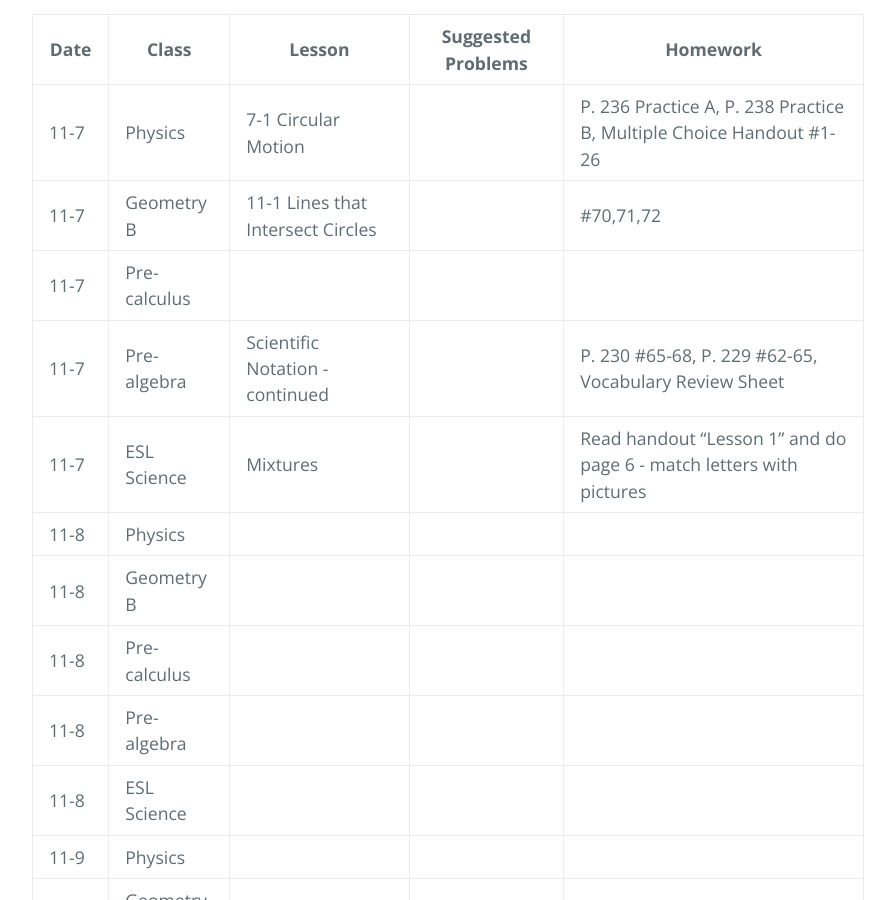
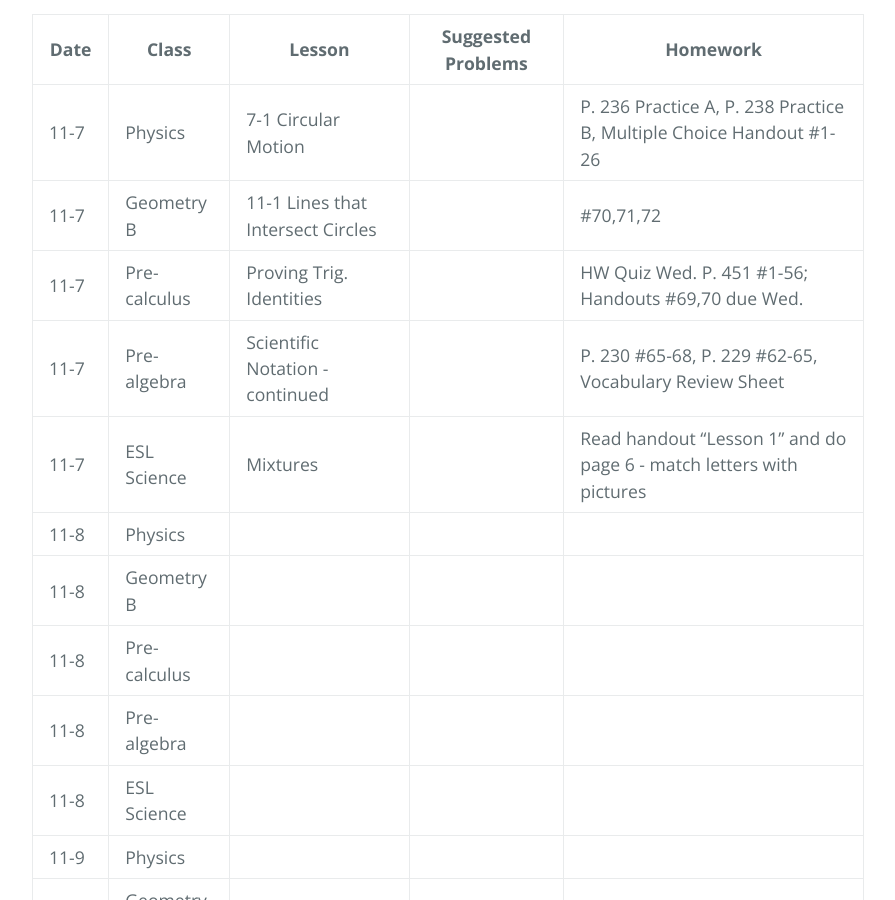
Before and after one commit to gpayoo/gpayoo, a Jekyll site: the page built from index.md, in a window 1280 px wide and 900 px high, scrolled down 554 px. Shown: the whole window, without its empty margins (192-1087 px from the left). Built offline with Jekyll 4.4.1, drawn with Linux system fonts in a browser that asks for light colours; our own code applies the rules of GitHub Pages for plain Markdown files.

Commit message:
Update index.md

```diff
--- a/index.md
+++ b/index.md
@@ -12,7 +12,7 @@ layout: default
 | ---- | ----- | ------ | -------- | ---
 | 11-7 | Physics | 7-1 Circular Motion | | P. 236 Practice A, P. 238 Practice B, Multiple Choice Handout #1-26
 | 11-7 | Geometry B | 11-1 Lines that Intersect Circles | |  #70,71,72
-| 11-7 | Pre-calculus |  | |
+| 11-7 | Pre-calculus | Proving Trig. Identities | |  HW Quiz Wed. P. 451 #1-56; Handouts #69,70 due Wed.
 | 11-7 | Pre-algebra | Scientific Notation - continued  | | P. 230 #65-68, P. 229 #62-65, Vocabulary Review Sheet
 | 11-7 | ESL Science | Mixtures |  |  Read handout "Lesson 1" and do page 6 - match letters with pictures
 | 11-8 | Physics | | |
```
